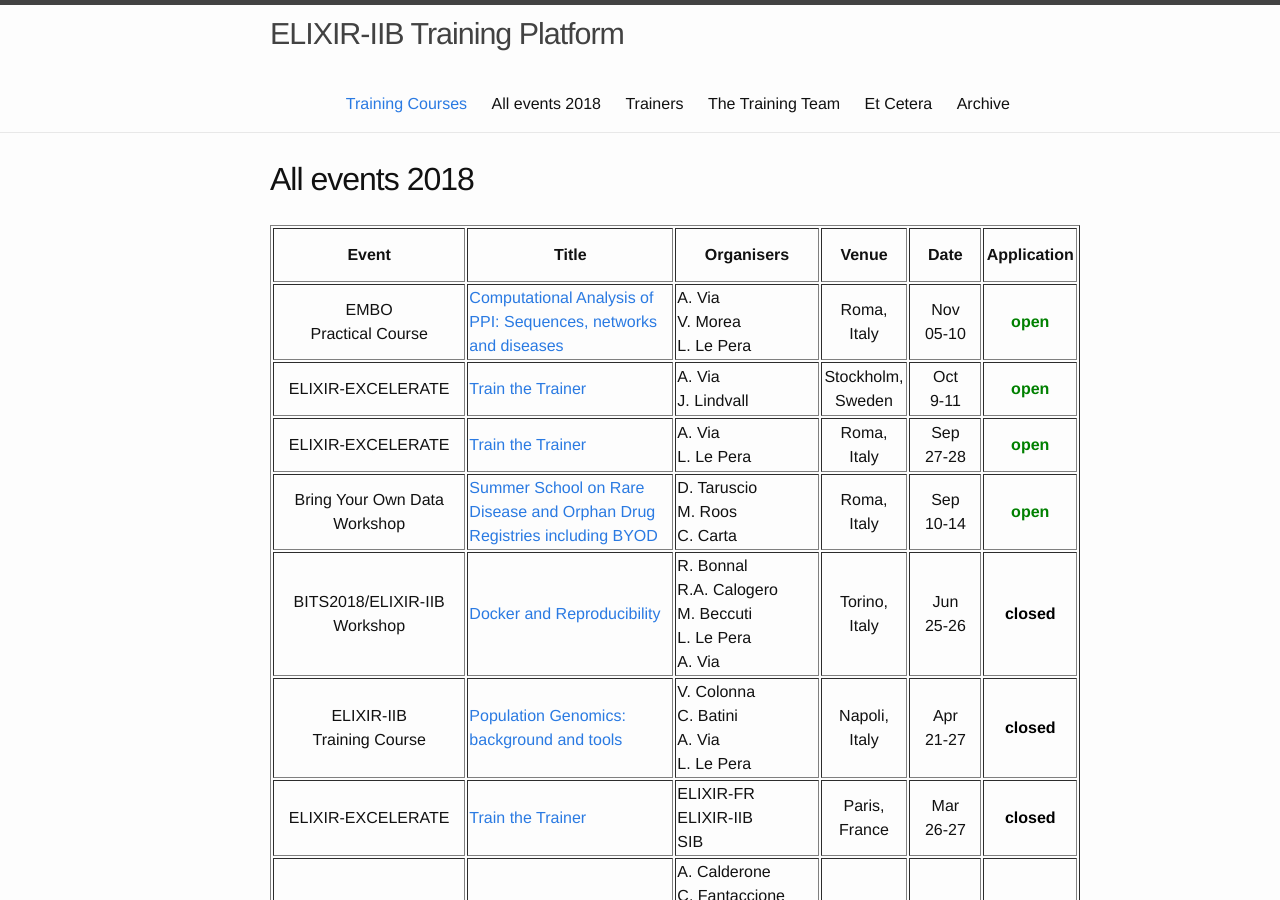
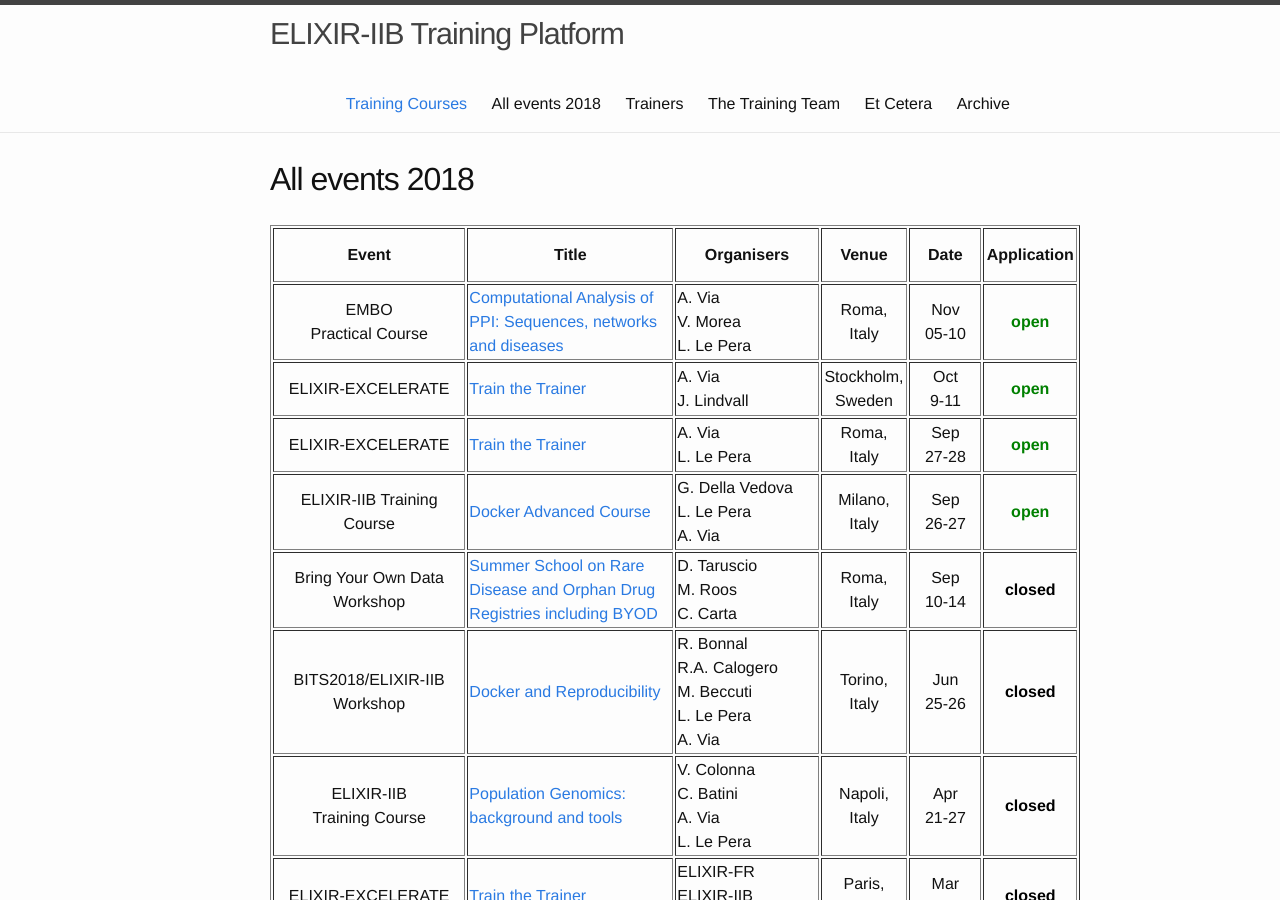
Before and after one commit to ELIXIR-IIB-training/website, a Jekyll site: the page built from _pages/01-all_events.md, in a window 1280 px wide and 900 px high. Built offline with Jekyll 4.4.1, drawn with Linux system fonts in a browser that asks for light colours.

Commit message:
Add Docker Advanced

```diff
--- a/_pages/01-all_events.md
+++ b/_pages/01-all_events.md
@@ -38,12 +38,21 @@ permalink: /all_events_2018/
    <td height="50" align="center"><font color="green"><b>open</b></font></td>
 </tr>
 <tr>
+<td height="50" align="center">ELIXIR-IIB Training Course</td>
+   <td height="50"><a href="https://elixir-iib-training.github.io/website/2018/09/26/Docker_Milano_Bicocca.html">Docker Advanced Course</a></td>
+   <td height="50" width="150">G. Della Vedova<br>L. Le Pera<br>A. Via<br></td>
+   <td height="50" align="center">Milano,<br>Italy</td>
+   <td height="50" width="75" width="75" align="center">Sep<br>26-27</td>
+   <td height="50" align="center"><font color="green"><b>open</b></font></td>
+</tr>
+
+<tr>
 <td height="50" align="center">Bring Your Own Data Workshop</td>
    <td height="50"><a href="http://old.iss.it/cnmr/?lang=1&id=2795&tipo=3">Summer School on Rare Disease and Orphan Drug Registries including BYOD</a></td>
    <td height="50" width="150">D. Taruscio<br>M. Roos<br>C. Carta<br></td>
    <td height="50" align="center">Roma,<br>Italy</td>
    <td height="50" width="75" width="75" align="center">Sep<br>10-14</td>
-   <td height="50" align="center"><font color="green"><b>open</b></font></td>
+   <td height="50" align="center"><font color="black"><b>closed</b></font></td>
 </tr>
 <tr>
    <td height="50" align="center">BITS2018/ELIXIR-IIB Workshop</td>
```
